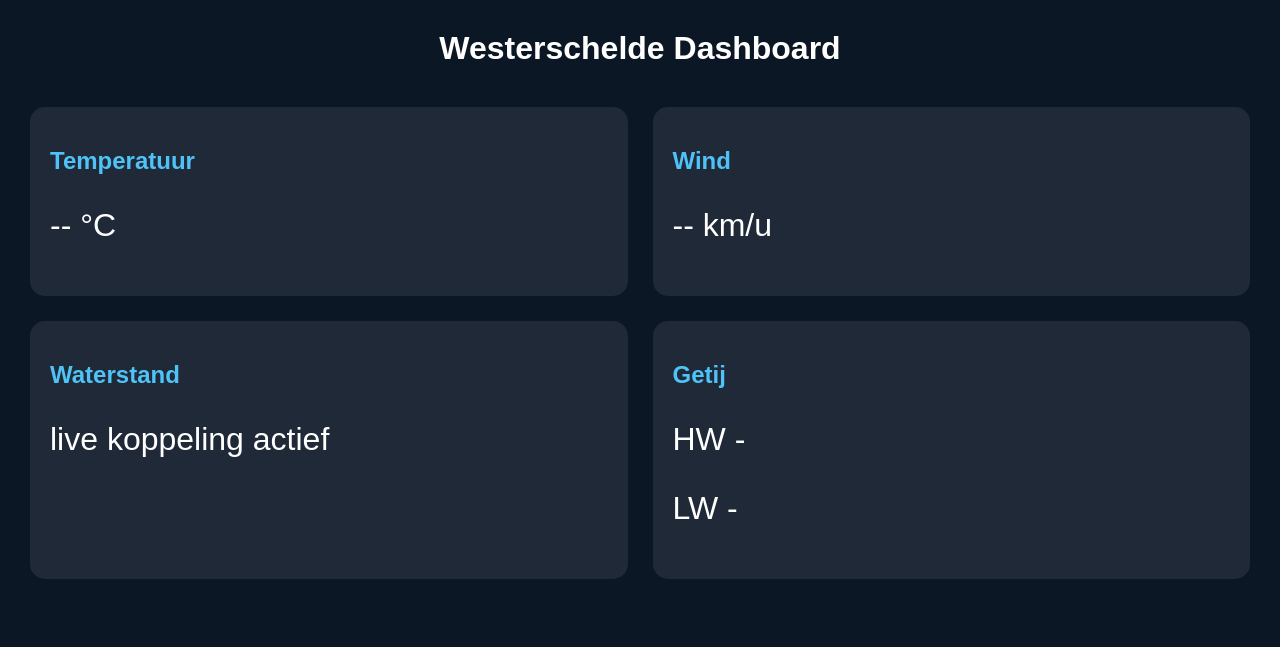
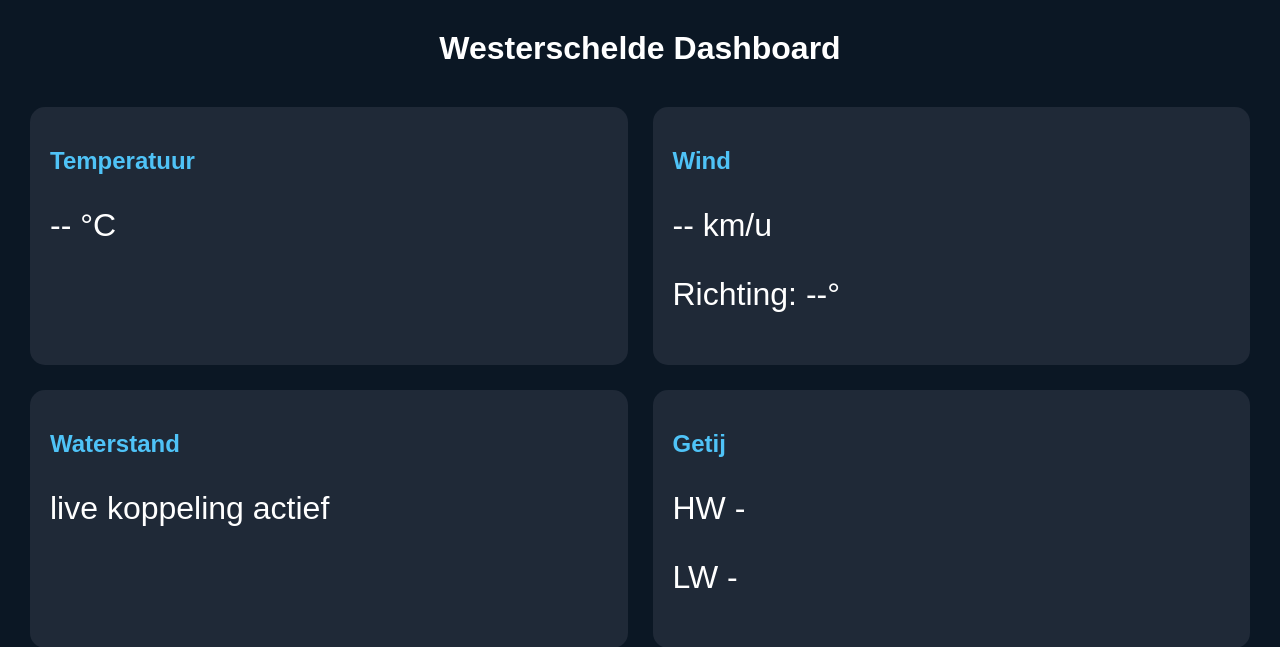
Before and after one commit to Jpinas2000/westerschelde-dashboard, a Flask app: page / in a window 1280 px wide. Shown: the top 647 px of the page. Run offline with Flask 3, Linux system fonts and the light colour scheme; data that the repository does not hold is empty.

Commit message:
Add wind direction display to dashboard

```diff
--- a/templates/dashboard.html
+++ b/templates/dashboard.html
@@ -34,8 +34,9 @@ href="{{ url_for('static',filename='css/style.css') }}">
 
 <p>{{ weather.wind }} km/u</p>
 
+<p>Richting: {{ weather.direction }}°</p>
+
 </div>
-
 <div class="card">
 
 <h2>Waterstand</h2>
```
